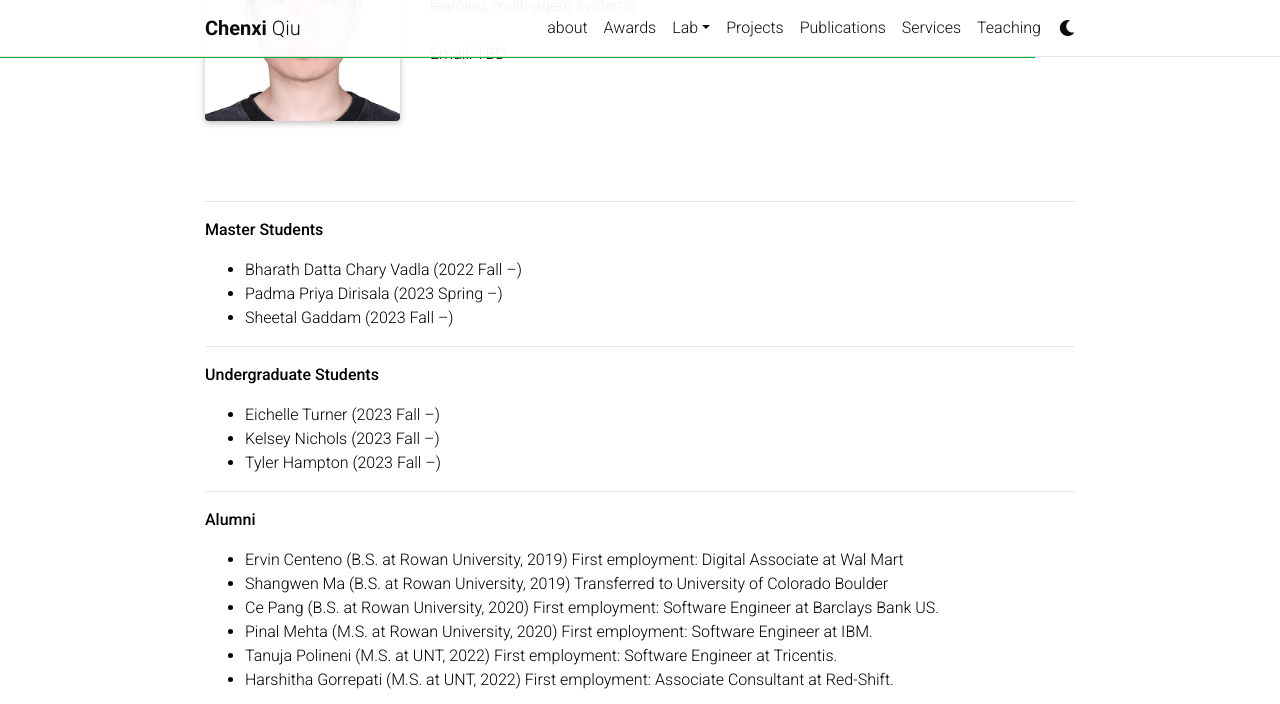
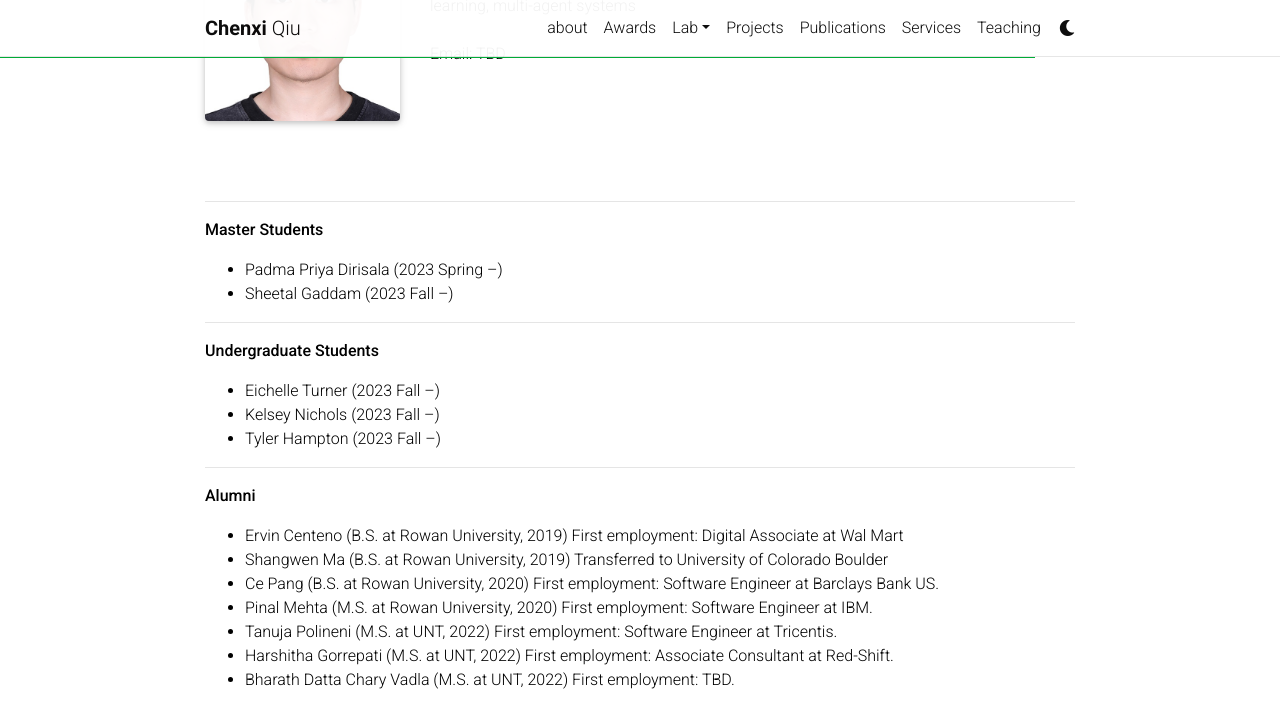
Before and after one commit to chenxiunt/chenxiunt.github.io, a Jekyll site: the page built from _pages/people.md, in a window 1280 px wide and 900 px high, scrolled down 1269 px, cut to the strip 0-704 px from the top of the window. Built offline with Jekyll 4.4.1, drawn with Linux system fonts in a browser that asks for light colours; comment, search, counter and statistics services are not loaded; a style sheet for code colours, icons or effects is not loaded.

Commit message:
Update people.md

```diff
--- a/_pages/people.md
+++ b/_pages/people.md
@@ -88,7 +88,6 @@ I am fortunate to work with several bright students:
 
 -----------------------
 **Master Students**
-* Bharath Datta Chary Vadla (2022 Fall --)
 * Padma Priya Dirisala (2023 Spring --)
 * Sheetal Gaddam (2023 Fall --)
 
@@ -107,6 +106,7 @@ I am fortunate to work with several bright students:
 * Pinal Mehta (M.S. at Rowan University, 2020) First employment: Software Engineer at IBM.
 * Tanuja Polineni (M.S. at UNT, 2022) First employment: Software Engineer at Tricentis.
 * Harshitha Gorrepati (M.S. at UNT, 2022) First employment: Associate Consultant at Red-Shift.
+* Bharath Datta Chary Vadla (M.S. at UNT, 2022) First employment: TBD.
 
 <div class="people">
 
```
